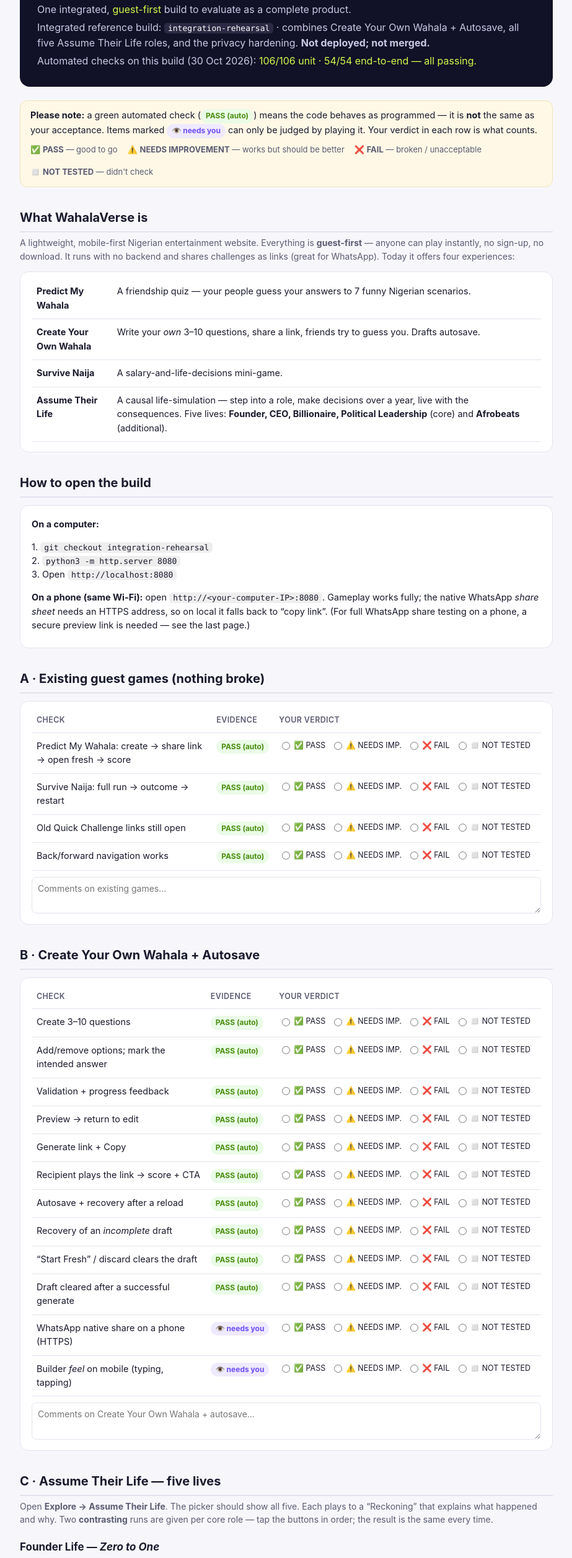
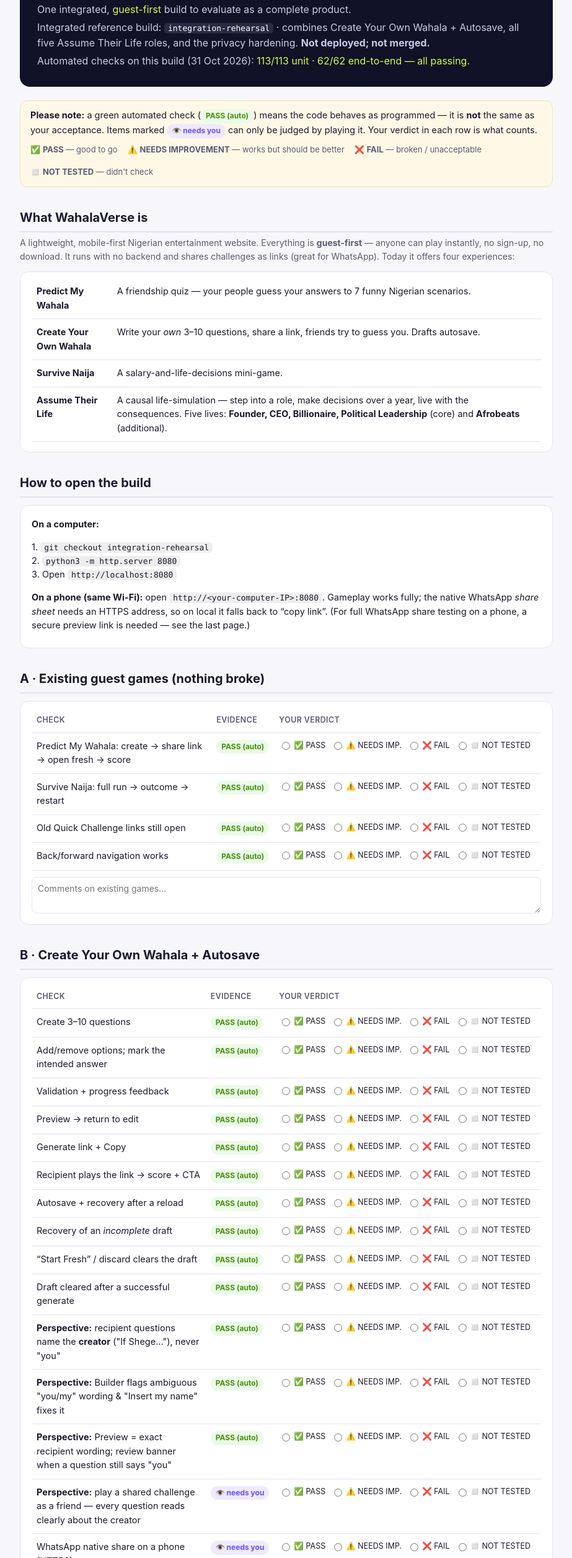
Before and after one commit to Techproguy/Wahalaverse, a website: page docs/FOUNDER_ACCEPTANCE_CHECKLIST.html in a window 1280 px wide. Shown: the part 164-2678 px from the top of the page at 62% size, without its empty margins (178-1101 px from the left). Drawn offline with Linux system fonts and the light colour scheme.

Commit message:
docs(checklist): add perspective-correction tests (incl. Builder nudge) + bump counts to 113/62

```diff
--- a/docs/FOUNDER_ACCEPTANCE_CHECKLIST.html
+++ b/docs/FOUNDER_ACCEPTANCE_CHECKLIST.html
@@ -60,7 +60,7 @@
     <h1>WahalaVerse — Founder Acceptance Review</h1>
     <p>One integrated, <span class="accent">guest-first</span> build to evaluate as a complete product.</p>
     <p>Integrated reference build: <code style="color:#fff;background:#2a2a44">integration-rehearsal</code> · combines Create Your Own Wahala + Autosave, all five Assume Their Life roles, and the privacy hardening. <b>Not deployed; not merged.</b></p>
-    <p>Automated checks on this build (30 Oct 2026): <span class="accent">106/106 unit · 54/54 end-to-end — all passing.</span></p>
+    <p>Automated checks on this build (31 Oct 2026): <span class="accent">113/113 unit · 62/62 end-to-end — all passing.</span></p>
   </header>
 
   <div class="callout">
@@ -115,6 +115,10 @@
     <tr><td class="check">Recovery of an <i>incomplete</i> draft</td><td><span class="auto">PASS (auto)</span></td><td class="verdict" data-row></td></tr>
     <tr><td class="check">“Start Fresh” / discard clears the draft</td><td><span class="auto">PASS (auto)</span></td><td class="verdict" data-row></td></tr>
     <tr><td class="check">Draft cleared after a successful generate</td><td><span class="auto">PASS (auto)</span></td><td class="verdict" data-row></td></tr>
+    <tr><td class="check"><b>Perspective:</b> recipient questions name the <b>creator</b> ("If Shege…"), never "you"</td><td><span class="auto">PASS (auto)</span></td><td class="verdict" data-row></td></tr>
+    <tr><td class="check"><b>Perspective:</b> Builder flags ambiguous "you/my" wording &amp; "Insert my name" fixes it</td><td><span class="auto">PASS (auto)</span></td><td class="verdict" data-row></td></tr>
+    <tr><td class="check"><b>Perspective:</b> Preview = exact recipient wording; review banner when a question still says "you"</td><td><span class="auto">PASS (auto)</span></td><td class="verdict" data-row></td></tr>
+    <tr><td class="check"><b>Perspective:</b> play a shared challenge as a friend — every question reads clearly about the creator</td><td><span class="eye">👁️ needs you</span></td><td class="verdict" data-row></td></tr>
     <tr><td class="check">WhatsApp native share on a phone (HTTPS)</td><td><span class="eye">👁️ needs you</span></td><td class="verdict" data-row></td></tr>
     <tr><td class="check">Builder <i>feel</i> on mobile (typing, tapping)</td><td><span class="eye">👁️ needs you</span></td><td class="verdict" data-row></td></tr>
   </table><textarea placeholder="Comments on Create Your Own Wahala + autosave…"></textarea></div>
```
Also changed, not shown: docs/FOUNDER_ACCEPTANCE_CHECKLIST.md (+4 -0 lines).
